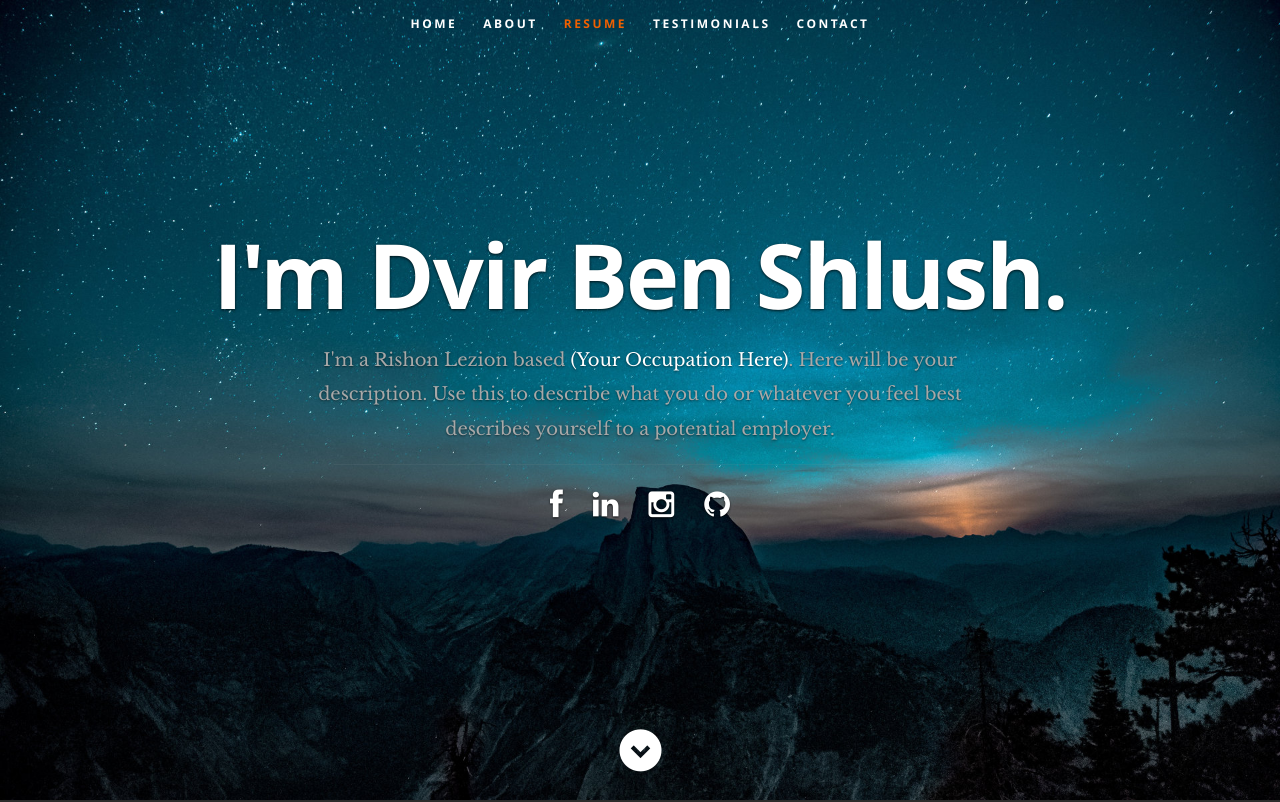
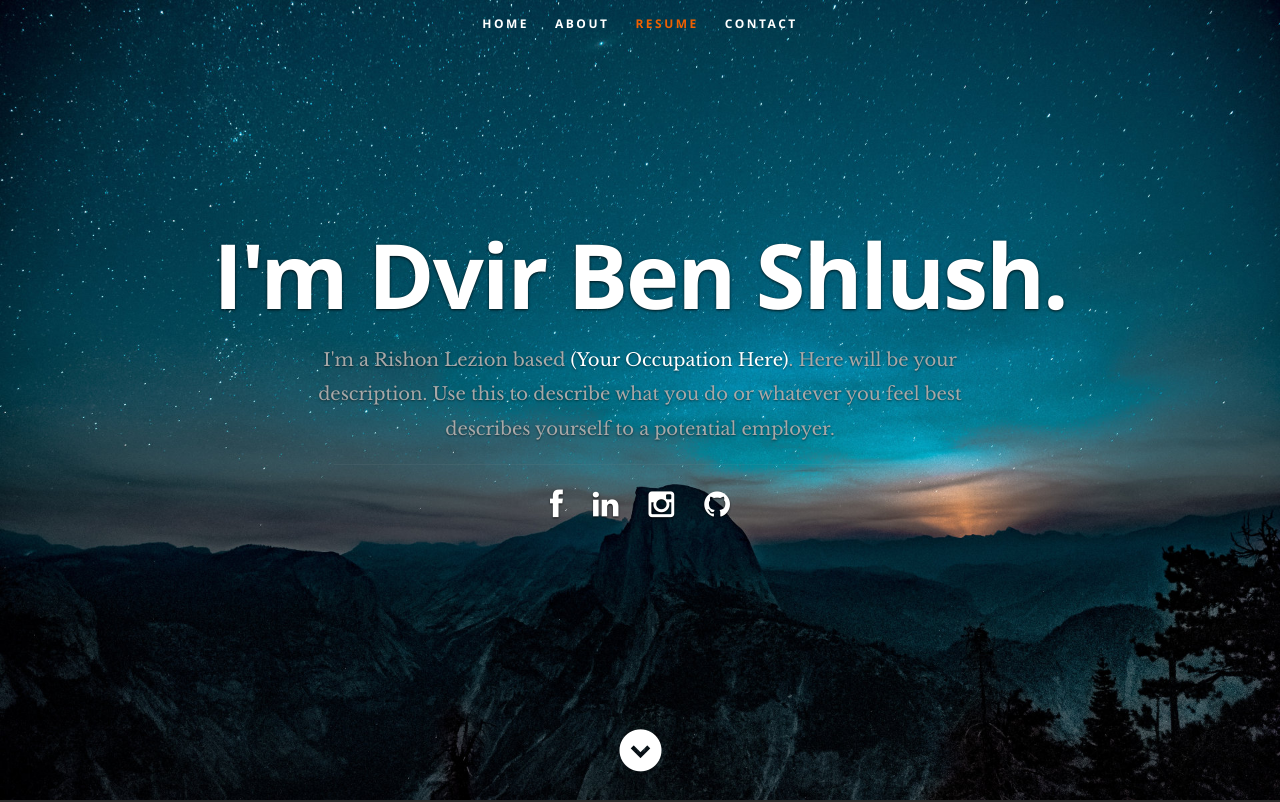
Before and after one commit to dvirbenshlush/DvirBenShlushResume, a React (Create React App) app: page / in a window 1280 px wide. Shown: the top 802 px of the page. Built offline with nearby package versions, Linux system fonts and the light colour scheme.

Commit message:
remove the testimonials

```diff
--- a/src/App.jsx
+++ b/src/App.jsx
@@ -7,7 +7,6 @@ import Footer from './Components/Footer';
 import About from './Components/About';
 import Resume from './Components/Resume';
 import Contact from './Components/Contact';
-import Testimonials from './Components/Testimonials';
 import Portfolio from './Components/Portfolio';
 
 class App extends Component {
@@ -50,7 +49,6 @@ class App extends Component {
         <About data={this.state.resumeData.main}/>
         <Resume data={this.state.resumeData.resume}/>
         <Portfolio data={this.state.resumeData.portfolio}/>
-        <Testimonials data={this.state.resumeData.testimonials}/>
         <Contact data={this.state.resumeData.main}/>
         <Footer data={this.state.resumeData.main}/>
       </div>
--- a/src/Components/Header.jsx
+++ b/src/Components/Header.jsx
@@ -25,8 +25,6 @@ class Header extends Component {
             <li className="current"><a className="smoothscroll" href="#home">Home</a></li>
             <li><a className="smoothscroll" href="#about">About</a></li>
 	         <li><a className="smoothscroll" href="#resume">Resume</a></li>
-            {/* <li><a className="smoothscroll" href="#portfolio">Works</a></li> */}
-            <li><a className="smoothscroll" href="#testimonials">Testimonials</a></li>
             <li><a className="smoothscroll" href="#contact">Contact</a></li>
          </ul>
 
```
